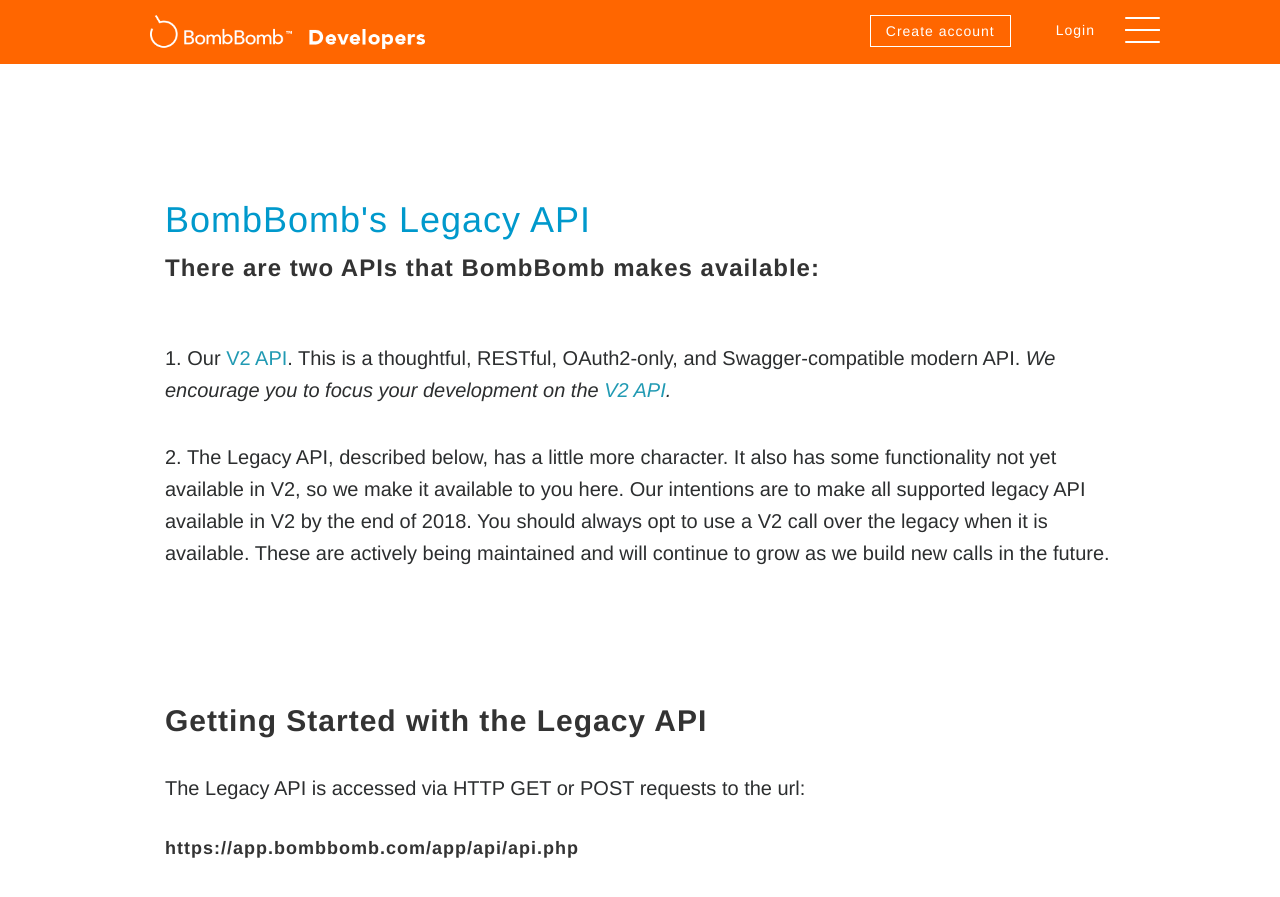
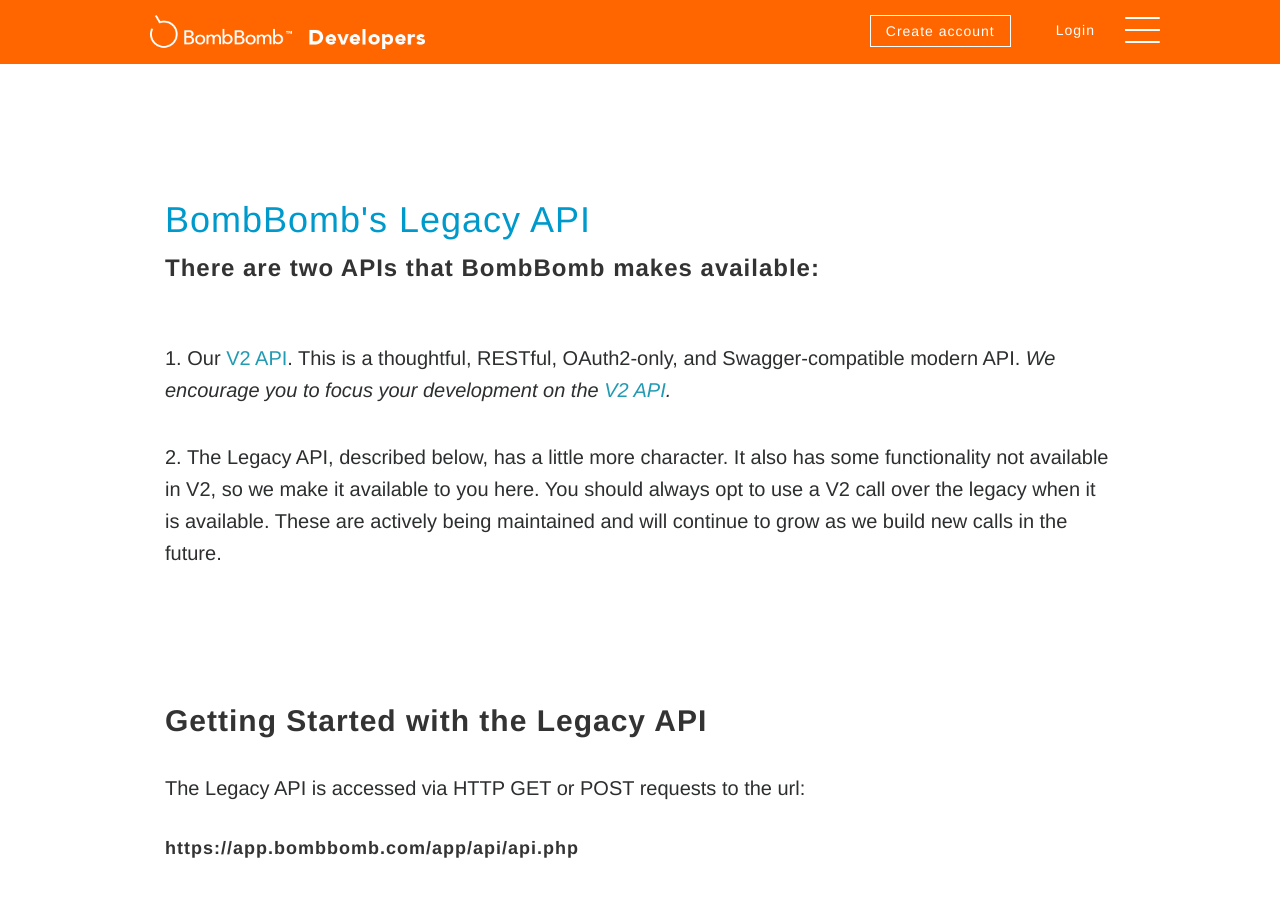
Before and after one commit to bombbomb/developer.bombbomb.com, a Jekyll site: the page built from LegacyAPI/index.html, in a window 1280 px wide and 900 px high. Shown: the top 897 px of the window. Built offline with Jekyll 4.4.1, drawn with Linux system fonts in a browser that asks for light colours.

Commit message:
Legacy API index.html Line 16-17 Changed the 2018 verbiage for get_started.html line 48 Added link for the OAuth Dance

```diff
--- a/LegacyAPI/index.html
+++ b/LegacyAPI/index.html
@@ -13,8 +13,8 @@
         <h3>There are two APIs that BombBomb makes available:<br /><br /></h3>
         <p>1. Our <a href="/api">V2 API</a>. This is a thoughtful, RESTful, OAuth2-only, and Swagger-compatible modern API. <em>We encourage you to focus your development on the <a href="/api">V2 API</a>.</em></p>
         <p>
-            2. The Legacy API, described below, has a little more character. It also has some functionality not yet available in V2, so we make it available to you here.
-            Our intentions are to make all supported legacy API available in V2 by the end of 2018. You should always opt to use a V2 call over the legacy when it is available.
+            2. The Legacy API, described below, has a little more character. It also has some functionality not available in V2, so we make it available to you here.
+            You should always opt to use a V2 call over the legacy when it is available.
             These are actively being maintained and will continue to grow as we build new calls in the future.
         </p>
     </div>
--- a/_includes/get_started.html
+++ b/_includes/get_started.html
@@ -45,7 +45,7 @@
                 <img src="img/steps/three.png" alt="step one">
                 <h3><span>Step three</span> Do the<br> OAuth Dance</h3>
                 <div>
-                <p><a>Give your users a link</a> that has them approve your app for access, then write down their token.</p>
+                <p><a href="https://developer.bombbomb.com/auth/" target="_blank">Give your users a link</a> that has them approve your app for access, then write down their token.</p>
                 </div>
             </div>
 
```
Also changed, not shown: Gemfile.lock.
